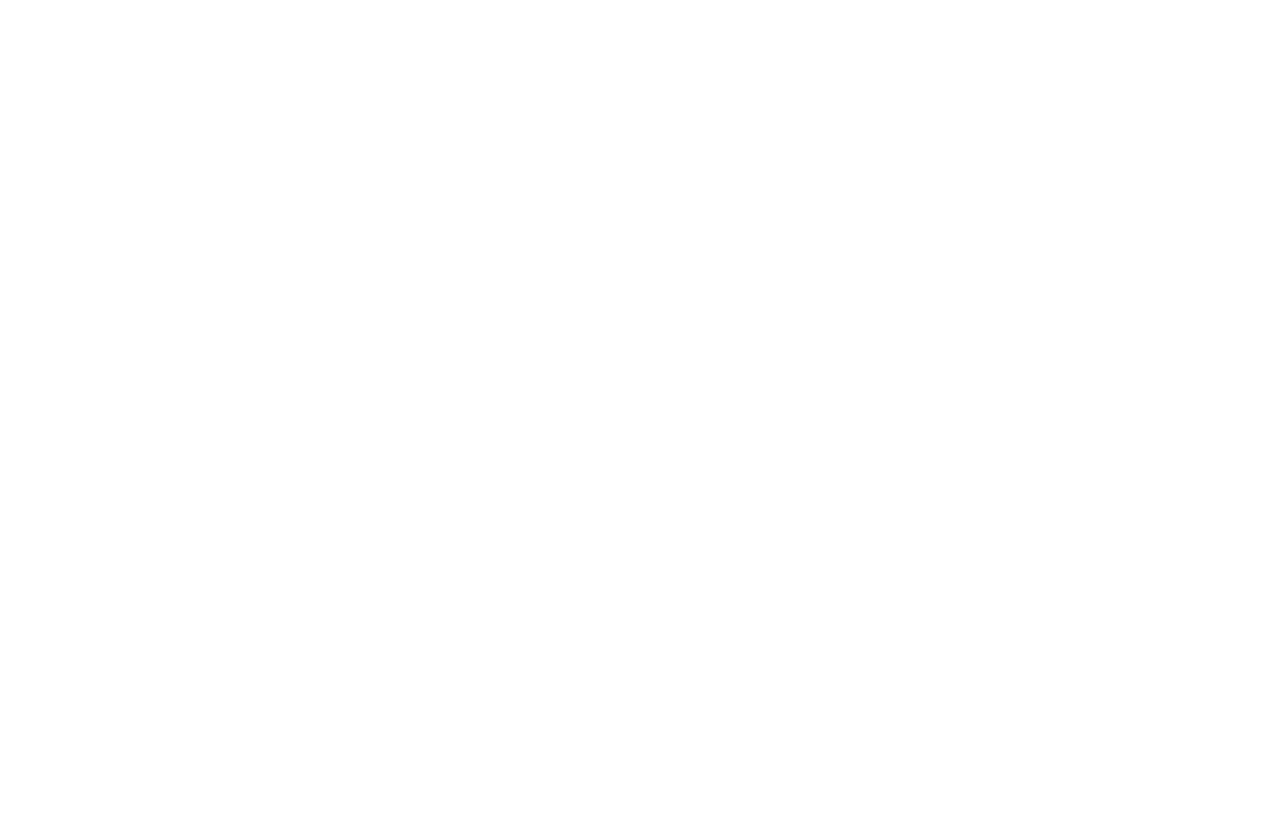
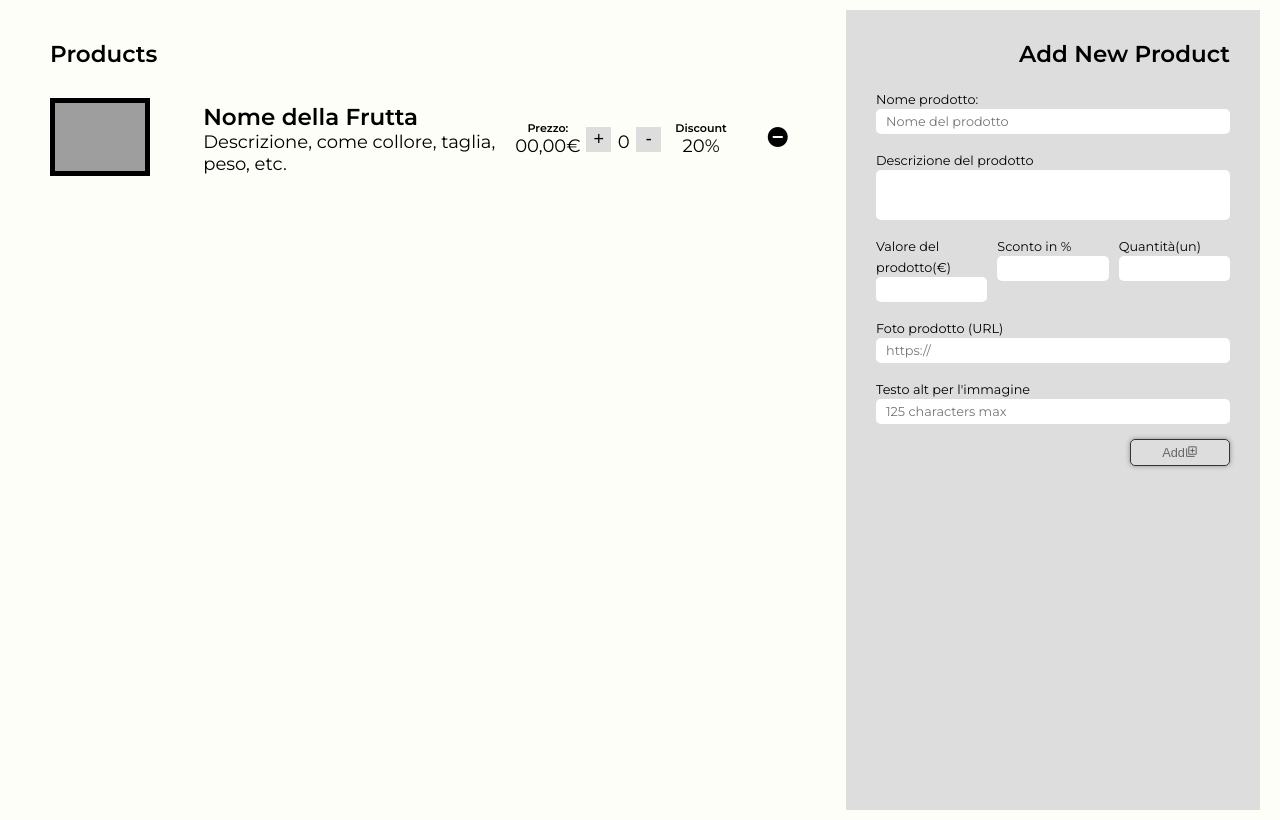
Before and after one commit to Wagner3UB/fruitStore, a website: page adm.html in a window 1280 px wide. Drawn offline with Linux system fonts and the light colour scheme; grey boxes are pictures that could not be loaded.

Commit message:
CSS finito

```diff
--- a/adm.html
+++ b/adm.html
@@ -0,0 +1,56 @@
+<!DOCTYPE html>
+<html lang="it">
+<head>
+  <meta charset="UTF-8">
+  <meta http-equiv="X-UA-Compatible" content="IE=edge">
+  <meta name="viewport" content="width=device-width, initial-scale=1.0">
+  <link rel="stylesheet" href="reset.css">
+  <link rel="stylesheet" href="style.css">
+  <link href="https://fonts.googleapis.com/icon?family=Material+Icons+Outlined"
+      rel="stylesheet">
+  <title>ADM Panel</title>
+</head>
+<body class="adm">
+  <main>
+    <h2>Products</h2>
+    <article>
+      <ul>
+        <li><img src="https://www.nonsprecare.it/wp-content/uploads/2018/12/benefici-delle-banane.jpg" alt="3 banane gialle"></li>
+        <li><h2>Nome della Frutta</h2><p>Descrizione, come collore, taglia, peso, etc.</p></li>
+        <li class="col-1"><h4>Prezzo:</h4><p>00,00</p><p>€</p></li>
+        <li class="col-1 add"><button>+</button><p>0</p><button>-</button></li>
+        <li class="col-1"><h4>Discount</h4><p id="discountProduct">20</p><p>%</p></li>
+        <li class="col-1"><button class="material-icons-outlined">remove_circle</button></li>
+      </ul>
+    </article>
+  </main>
+  <aside>
+    <h2>Add New Product</h2>
+    <form>
+      <label for="productName">Nome prodotto:</label>
+      <input type="text" placeholder="Nome del prodotto" id="productName">
+      <label for="productDescription">Descrizione del prodotto</label>
+      <textarea name="productDescription" id="productDescription"></textarea>
+      <section class="newProductValorSect">
+        <div>
+          <label for="">Valore del prodotto(€)</label>
+          <input type="number">
+        </div>
+        <div>
+          <label for="">Sconto in %</label>
+          <input type="number">
+        </div>
+        <div>
+          <label for="">Quantità(un)</label>
+          <input type="number">
+        </div>
+      </section>
+      <label for="productImg">Foto prodotto (URL)</label>
+      <input type="text" placeholder="https://">
+      <label for="altText">Testo alt per l'immagine</label>
+      <input type="text" placeholder="125 characters max">
+    </form>
+    <button>Add<span class="material-icons-outlined">library_add</span></button>
+  </aside>
+</body>
+</html>
--- a/reset.css
+++ b/reset.css
@@ -5,12 +5,11 @@
   -o-box-sizing: border-box;
   box-sizing: border-box;
 }
-html, body, div, section, p, h1, h2, h3, h4, h5, h6, ul, ol, hr, li, a, img, strong, em, span, form, input, textarea, label, button {
+html, body, div, section, p, h1, h2, h3, h4, h5, h6, ul, ol, hr, li, a, img, strong, em, span, form, input, textarea, label, button, input::placeholder {
   margin: 0;
   padding: 0;
   font-size: 100%;
   font-weight: inherit;
-  line-height: 1rem;
 }
 ul, ol{
   list-style-type: none;
--- a/style.css
+++ b/style.css
@@ -1,18 +1,14 @@
 @import url('https://fonts.googleapis.com/css2?family=Lobster&family=Montserrat:wght@200;400;600&display=swap');
 
-body{
-  font-size: 18px;
+body.home{
+  font-size: 16px;
   padding: 10px 20px;
-  font-size: 16px;
   background-color: rgba(252, 252, 228, 0.194);
   position: relative;
 }
 p{
   display: inline-block;
-}
-img{
-  width: 200px;
-  border: 5px solid;
+  font-family: 'Montserrat', sans-serif;
 }
 h1{
   font-family: 'Lobster', cursive;
@@ -42,18 +38,21 @@ header button{
   align-items: center;
 }
 
-main article{
+main ul{
   display: flex;
   justify-content: center;
   align-items: center;
   margin: 30px 0;
 }
-
-main article section:nth-of-type(1){
+main li:nth-of-type(1){
   width: 20%;
 }
-main article section:nth-of-type(2){
+main li:nth-of-type(2){
   width: 40%;
+}
+body.home img{
+  width: 200px;
+  border: 5px solid;
 }
 .col-1{
   width: 10%;
@@ -86,6 +85,8 @@ main article section:nth-of-type(2){
   border-radius: 4px;
   padding: 8px 12px;
 }
+
+/*CARRELLO*/
 #cart{
   width: 100vw;
   height: 100vh;
@@ -94,22 +95,34 @@ main article section:nth-of-type(2){
   position: absolute;
   top: 0;
   left: 0;
-  display: flex;
+  display: none; /*Questo deve essere cambiato a flex*/
   justify-content: center;
   align-items: center;
 }
 .cartBox{
   width: 80%;
+  height: 1000px;
   max-height: 80%;
   padding: 20px;
   background-color: #ddd;
 }
+.cartBox h2{
+  font-family: 'Lobster', cursive;
+  color: rgb(160, 15, 15);
+}
 .titleBar{
   display: flex;
   justify-content: center;
+  padding-right: 20px;
 }
 .titleBar h3{
   width: calc(100%/3);
+}
+#productCart{
+  overflow-y: auto;
+  height: 60%;
+  max-height: 60%;
+  padding-right: 20px;
 }
 .productCartItem{
   display: flex;
@@ -138,7 +151,119 @@ main article section:nth-of-type(2){
   padding: 5px 10px;
 }
 .productCartTotal{
+  width: 100%;
+  margin-right: 0;
   display: flex;
-  justify-content: end;
+  flex-flow: column;
+  align-items: flex-end;
+  padding-top: 30px;
+}
+.productCartTotal li{
+  width: 20%;
+  display: flex;
+  justify-content: space-between;
   align-items: baseline;
 }
+.productCartTotal li:nth-of-type(2){
+  color: rgb(160, 15, 15);
+}
+.productCartTotal li:last-child{
+  border-top: 2px dotted #333;
+}
+
+/*FOOTER*/
+footer{
+  position: fixed;
+  bottom: 0;
+  display: flex;
+  width: 100%;
+  flex-direction: column;
+  align-items: flex-end;
+  padding-bottom: 30px;
+  padding-right: 40px;
+}
+footer button{
+  display: flex;
+  justify-content: center;
+  align-items: center;
+  width: 200px;
+  margin-top: 20px;
+  padding: 10px 0;
+  border-radius: 15px;
+  background-color: rgb(231, 235, 38);
+}
+
+
+/* ADM PANEL */
+body.adm{
+  font-size: 18px;
+  padding: 10px 20px;
+  background-color: rgba(252, 252, 228, 0.194);
+  position: relative;
+}
+body.adm{
+  display: flex;
+}
+body.adm main{
+  width: calc(2*100vw/3);
+  height: 100vh;
+  padding: 30px;
+}
+body.adm img{
+  width: 100px;
+  border: 5px solid;
+}
+body.adm aside{
+  width: calc(100vw/3);
+  height: 100vh;
+  background-color: #ddd;
+  padding: 30px;
+}
+body.adm aside h2{
+  margin-bottom: 20px;
+}
+body.adm aside input,
+body.adm aside textarea{
+  background-color: #fff;
+  padding: 5px 10px;
+  border-radius: 5px;
+  margin-bottom: 15px;
+}
+body.adm aside input,
+body.adm aside input::placeholder,
+body.adm aside label{
+  font-family: 'Montserrat', sans-serif;
+  font-size: 0.8rem;
+}
+body.adm .newProductValorSect{
+  display: flex;
+}
+body.adm .newProductValorSect div:nth-of-type(1){
+  margin-right: 5px;
+}
+body.adm .newProductValorSect div:nth-of-type(2){
+margin: 0 5px;
+}
+body.adm .newProductValorSect div:nth-of-type(3){
+margin-left: 5px;
+}
+body.adm aside{
+  display: flex;
+  flex-direction: column;
+  align-items: flex-end;
+}
+body.adm aside button{
+  width: 100px;
+  padding: 5px 0;
+  border: 1px solid #333;
+  box-shadow: 0px 0px 5px rgba(0, 0, 0, 0.363);
+  border-radius: 5px;
+  display: flex;
+  justify-content: center;
+  align-items: center;
+  color: #666;
+  font-size: 0.8rem;
+}
+body.adm aside button span{
+  font-size: inherit;
+}
```
Also changed, not shown: index.html (+20 -16 lines).
